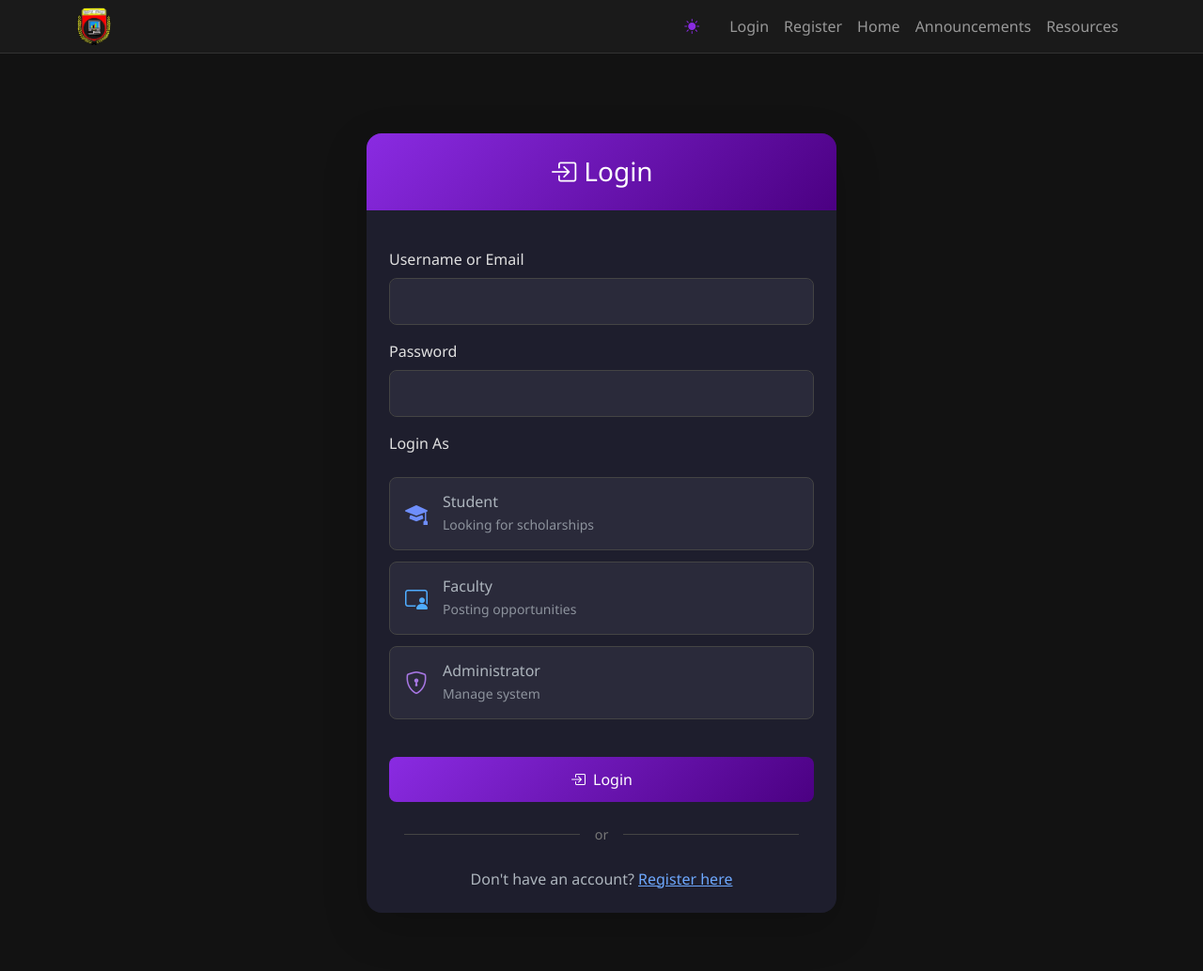
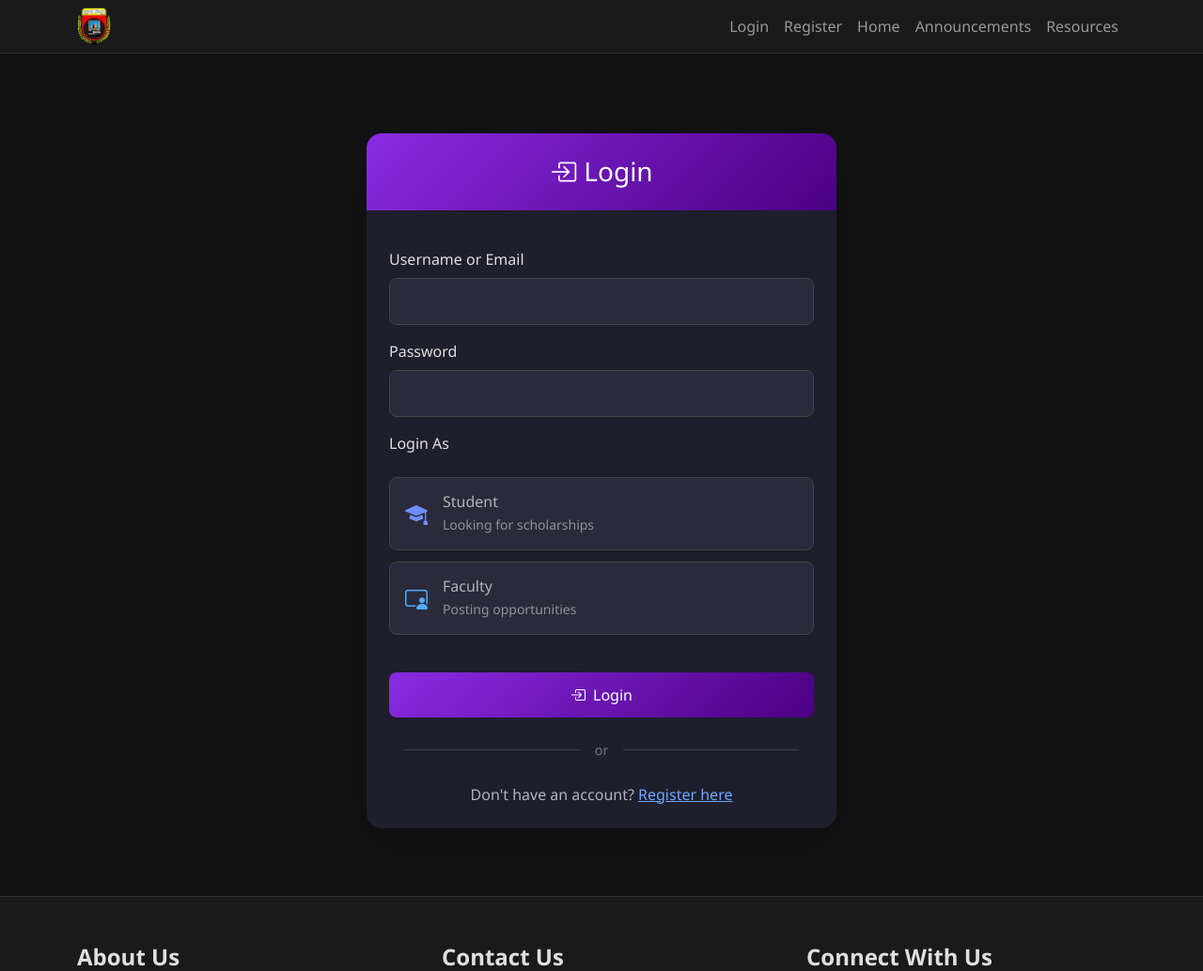
Before and after one commit to rochellelovegood/uniInfoHub, a Django app: page /login/ in a window 1280 px wide. Shown: the top 1034 px of the page at 94% size. Run offline with Django 5.2, Linux system fonts and the light colour scheme.

Commit message:
this is user management part.

```diff
--- a/templates/base.html
+++ b/templates/base.html
@@ -208,11 +208,7 @@
             </button>
             <div class="collapse navbar-collapse" id="navbarNav">
                 <ul class="navbar-nav ms-auto">
-                    <li class="nav-item me-3">
-                        <span class="theme-switcher nav-link" id="themeToggle">
-                            <i class="bi bi-sun-fill"></i>
-                        </span>
-                    </li>
+
                     {# Conditional display based on user authentication status #}
                     {% if user.is_authenticated %}
                     <li class="nav-item">
@@ -239,7 +235,6 @@
                     </li>
                     {% endif %}
 
-                    {# Add your other app navigation links here #}
                     <li class="nav-item">
                         <a class="nav-link" href="{% url 'scholarships:homepage' %}">Home</a>
                     </li>
@@ -314,7 +309,7 @@
                         </div>
                     </div>
 
-                    <!-- Connect With Us -->
+
                     <div class="col-md-4">
                         <h4 class="footer-heading">Connect With Us</h4>
                         <p class="footer-text">
--- a/templates/registration/login.html
+++ b/templates/registration/login.html
@@ -174,27 +174,9 @@
                                     </div>
                                 </label>
 
-                                <label class="role-option admin-option">
-                                    <input type="radio" name="role" value="ADMIN">
-                                    <div class="d-flex align-items-center">
-                                        <i class="bi bi-shield-lock role-icon"></i>
-                                        <div>
-                                            <h6 class="mb-1">Administrator</h6>
-                                            <p class="small text-muted mb-0">Manage system</p>
-                                        </div>
-                                    </div>
-                                </label>
                             </div>
                         </div>
 
-                        <div id="student-fields" class="conditional-field">
-                            <div class="mb-3">
-                                <label for="roll_no" class="form-label">Roll Number</label>
-                                <input type="text" name="roll_no" id="roll_no" class="form-control">
-                            </div>
-
-
-                        </div>
 
                         <button type="submit" class="btn btn-gradient-primary">
                             <i class="bi bi-box-arrow-in-right me-2"></i>Login
```
